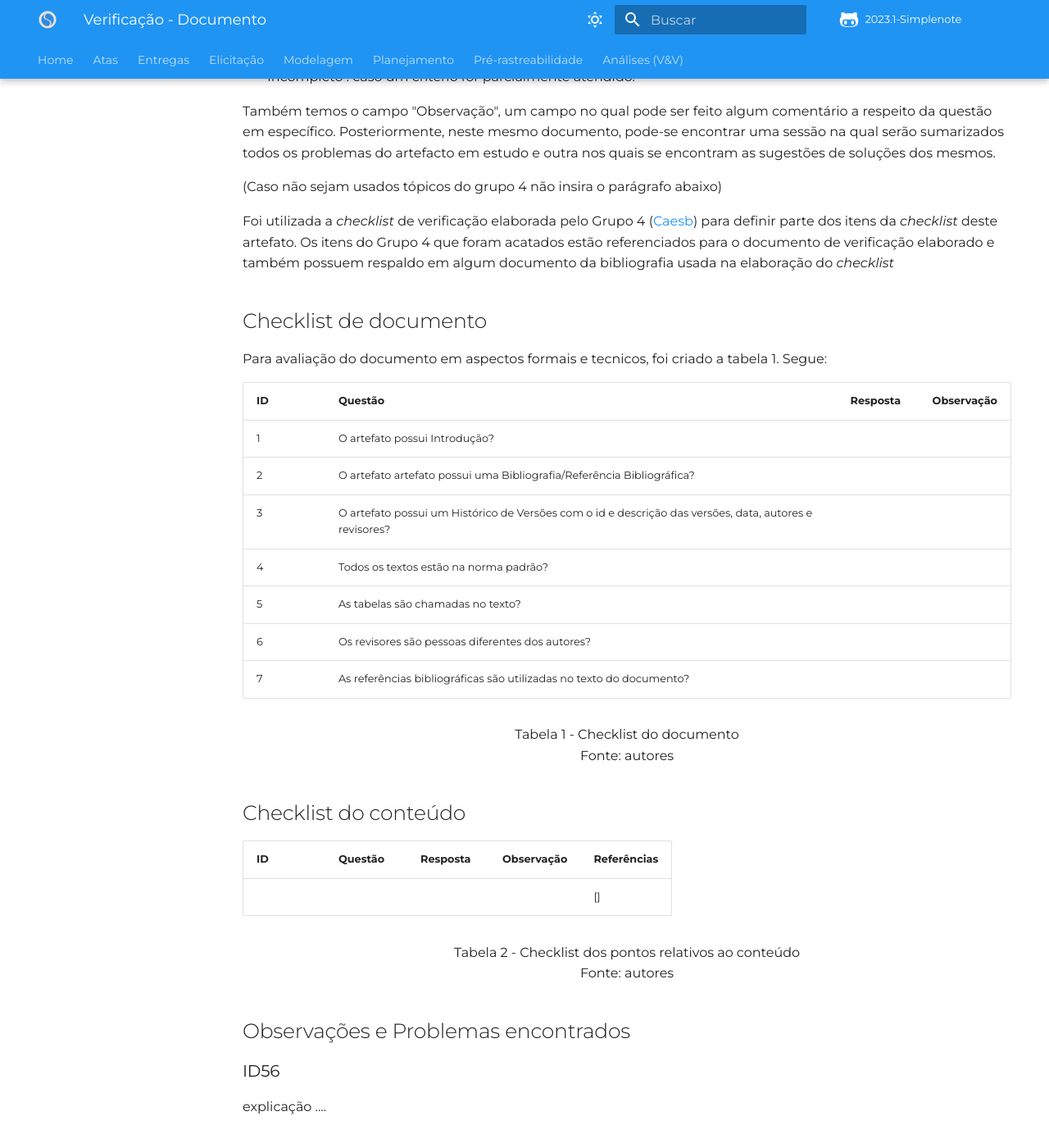
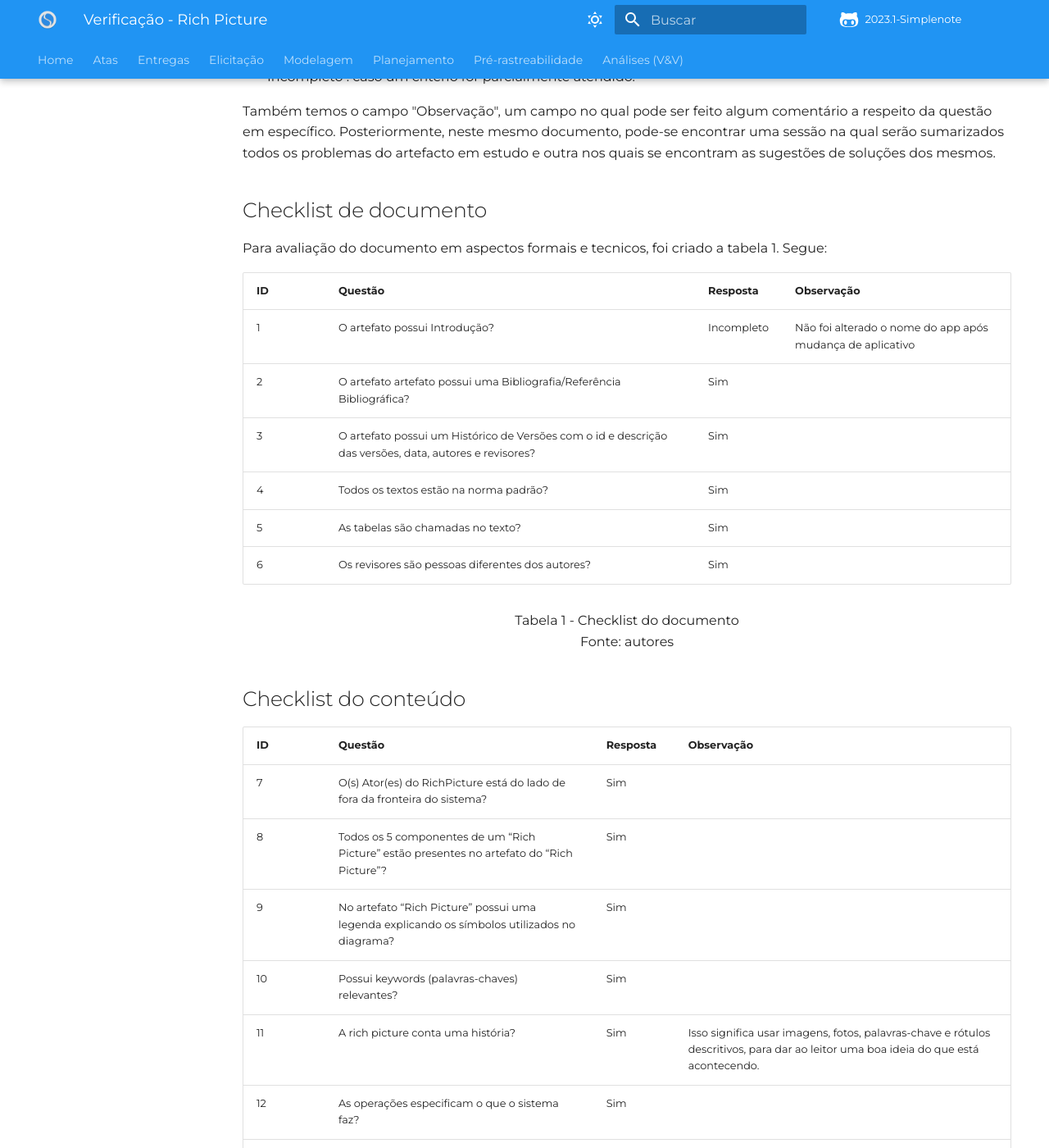
Before and after one commit to Requisitos-de-Software/2023.1-Simplenote, an MkDocs documentation site: the page built from docs/Analise-Grupo5/planejamento/rich_picture.md, in a window 1280 px wide and 1400 px high, scrolled down 551 px. Shown: the whole window at 82% size. Built offline with MkDocs 1.6.1 and Material for MkDocs 9.7.7, drawn with Linux system fonts in a browser that asks for light colours; some web fonts are replaced; comment, search, counter and statistics services are not loaded; some of the changed text lies outside the part shown.

Commit message:
Update rich_picture.md

```diff
--- a/docs/Analise-Grupo5/planejamento/rich_picture.md
+++ b/docs/Analise-Grupo5/planejamento/rich_picture.md
@@ -1,8 +1,10 @@
-# Verificação - Documento
+# Verificação - Rich Picture
 
 ## Introdução
 
-Este documento é destinado para a revisão do [Documento](<link para o documento>) do grupo 5 - [Simplenote](https://github.com/Requisitos-de-Software/2023.1-Simplenote), vale ressaltar que a avaliação é feita de maneira imparcial, sem a intenção de atacar ninguém.Foi avaliado a versão 1.x do documento no dia XX/XX/2023.
+Este documento é destinado para a revisão do [Rich Picture](https://github.com/Requisitos-de-Software/2023.1-Simplenote/blob/main/docs/pr%C3%A9-rastreabilidade/RichPictureSimpleNoteV2.0.png)
+do grupo 5 - [Simplenote](https://github.com/Requisitos-de-Software/2023.1-Simplenote), vale ressaltar que a avaliação é feita de maneira imparcial, sem a intenção de atacar ninguém.
+Foi avaliado a versão 2.0 do documento no dia 21/06/2023.
 
 ## Metodologia
 
@@ -14,53 +16,53 @@
 
 Também temos o campo "Observação", um campo no qual pode ser feito algum comentário a respeito da questão em específico. Posteriormente, neste mesmo documento, pode-se encontrar uma sessão na qual serão sumarizados todos os problemas do artefacto em estudo e outra nos quais se encontram as sugestões de soluções dos mesmos.
 
-
-(Caso não sejam usados tópicos do grupo 4 não insira o parágrafo abaixo)
-
-Foi utilizada a *checklist* de verificação elaborada pelo Grupo 4 ([Caesb](https://requisitos-de-software.github.io/2023.1-Caesb/Verificacao/Grupo5/Entrega1/Entrega1/)) para definir parte dos itens da *checklist* deste artefato. Os itens do Grupo 4 que foram acatados estão referenciados para o documento de verificação elaborado e também possuem respaldo em algum documento da bibliografia usada na elaboração do *checklist*
-
 ## Checklist de documento
 Para avaliação do documento em aspectos formais e tecnicos, foi criado a tabela 1. Segue:
 
 |ID|Questão|Resposta|Observação|
 |--|-------|--------|----------|
-|1|O artefato possui Introdução?                                                                                |        |          |
-|2|O artefato artefato possui uma Bibliografia/Referência Bibliográfica?                                        |        |          |
-|3|O artefato possui um Histórico de Versões com o id e descrição das versões, data, autores e revisores?       |        |          |
-|4|Todos os textos estão na norma padrão?                                                                       |        |          |
-|5|As tabelas são chamadas no texto?                                                                            |        |          |
-|6|Os revisores são pessoas diferentes dos autores?                                                             |        |          |
-|7|As referências bibliográficas são utilizadas no texto do documento? | | |
+|1|O artefato possui Introdução?                                                                                |    Incompleto    |    Não foi alterado o nome do app após mudança de aplicativo    |
+|2|O artefato artefato possui uma Bibliografia/Referência Bibliográfica?                                        |     Sim   |        |
+|3| O artefato possui um Histórico de Versões com o id e descrição das versões, data, autores e revisores?       |     Sim   |          |
+|4|Todos os textos estão na norma padrão?                                                                       |   Sim     |          |
+|5|As tabelas são chamadas no texto?                                                                            |    Sim    |    |
+|6|Os revisores são pessoas diferentes dos autores?                                                             |    Sim    |          |
+
 
 <p align="center"> Tabela 1 - Checklist do documento <br> Fonte: autores </p>
 
 ## Checklist do conteúdo
 
-| ID  | Questão | Resposta | Observação | Referências |
-| --- | ------- | -------- | ---------- |     -       |
-|     |         |          |            |     []      |
+|ID|Questão|Resposta|Observação|
+|-|-------|--------|----------|
+|7|O(s) Ator(es) do RichPicture está do lado de fora da fronteira do sistema?                           |  Sim    |          |
+|8|Todos os 5 componentes de um “Rich Picture” estão presentes no artefato do “Rich Picture”?           |  Sim    |          |
+|9|No artefato “Rich Picture” possui uma legenda explicando os símbolos utilizados no diagrama?         |  Sim    |  |
+|10|Possui keywords (palavras-chaves) relevantes?                                                       |  Sim    |  |
+|11|A rich picture conta uma história?                                                                  |  Sim    | Isso significa usar imagens, fotos, palavras-chave e rótulos descritivos, para dar ao leitor uma boa ideia do que está acontecendo.|
+|12|As operações especificam o que o sistema faz?                                                       |  Sim    |  |
+|13|Cada operação é executado por um ator ou outra operação?                                            |  Sim    |  |
+|14|Nos componetes de banco de dados é mostrado o tipo de dados que eles contêm?                        |  Sim    |  |
+|15|O sistema deve realizar tudo o que está dentro do limite do sistema?                                |  Sim    |  |
+|16|É informado a metodologia utilizada para criar o RichPicure?                                |  Não    |  |
+
 
 <p align="center"> Tabela 2 - Checklist dos pontos relativos ao conteúdo <br> Fonte: autores </p>
 
 ## Observações e Problemas encontrados
 
-### ID56
+### ID16
 
-explicação ....
-
-### ID7
-
-explicação ....
-
+Não é informado a forma como foi criado o Rich Picture.
 ## Sugestões
+Informar a ferramenta utilizada para criação do Rich Picture
 
 ## Bibliografia
 
 > [1] https://aprender3.unb.br/pluginfile.php/2523005/mod_resource/content/28/Plano_de_Ensino%20RE%20202301%20Turma%202.pdf </br>
-https://github.com/Requisitos-de-Software/2023.1-Caesb
 
 ## Histórico de Versão
 
 | Versão | Data       | Descrição             | Autor(es) | Revisor(es)        |
 | ------ | ---------- | --------------------- | --------- | ------------------ |
-| `1.0`  | 18/06/2023 | Criação do documento. | Kauã      | Beatriz            |
+| `1.0`  | 21/06/2023 | Criação do documento. | Ian      | Kauã            |
```
